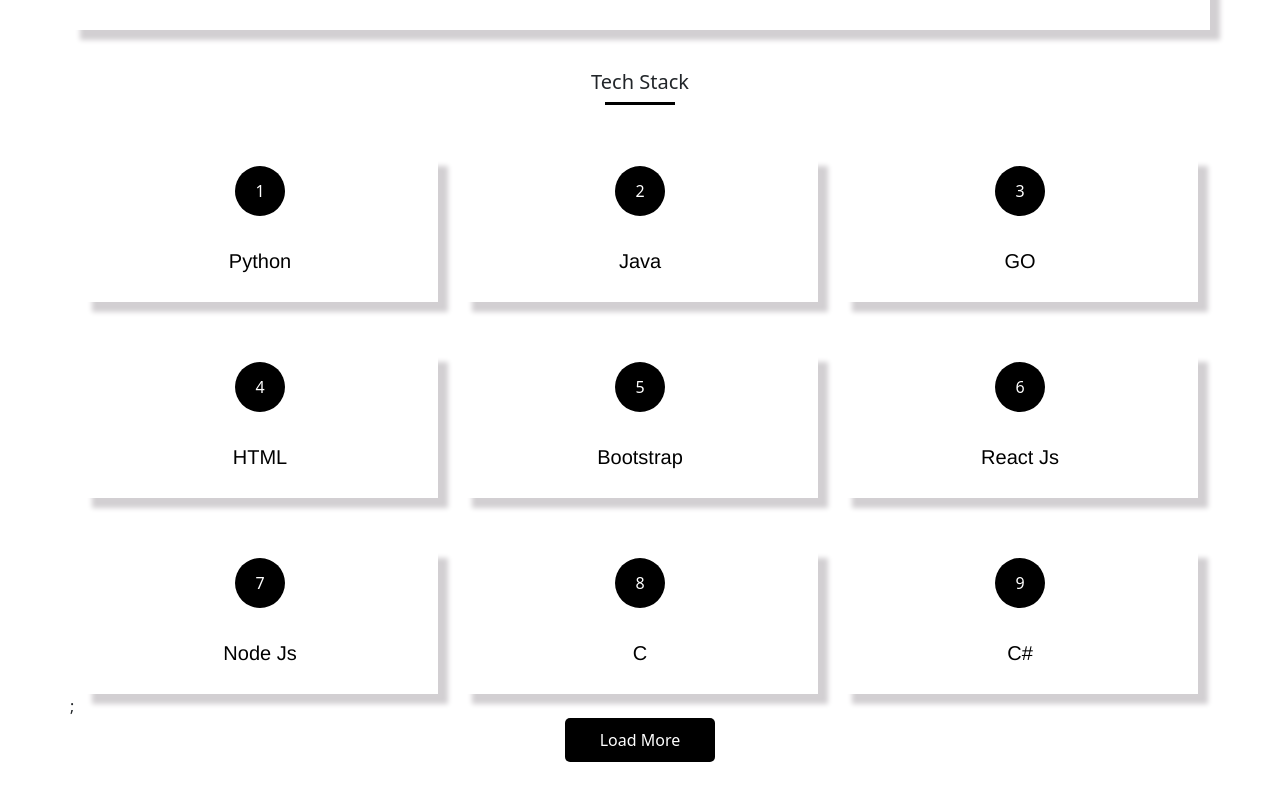
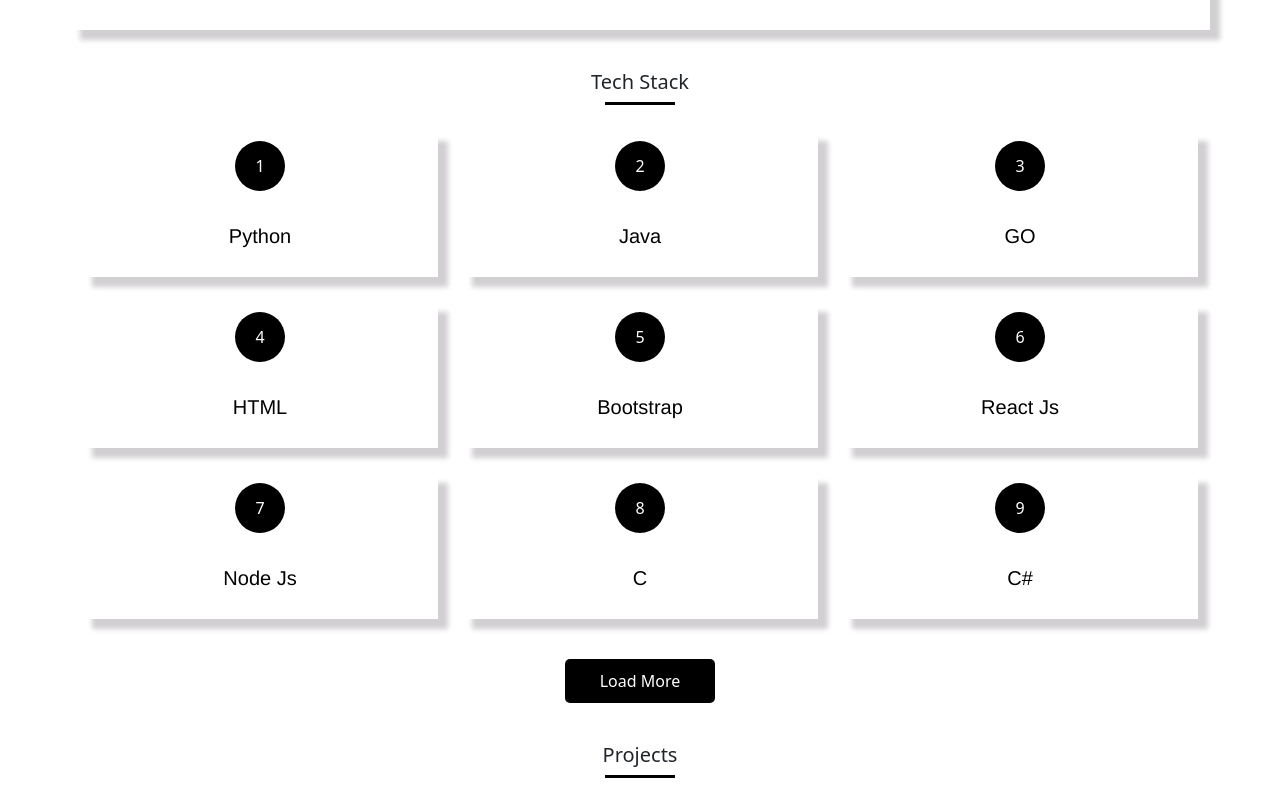
Before and after one commit to mulengangulale/My-Personal-Portfolio, a React (Create React App) app: page / in a window 1280 px wide. Shown: the part 820-1622 px from the top of the page. After the commit the page ends 1599 px from the top, so only its background shows below. Built offline with nearby package versions, Linux system fonts and the light colour scheme.

Commit message:
Now working on the projects Section

```diff
--- a/src/App.js
+++ b/src/App.js
@@ -2,6 +2,7 @@
 import About from "./components/About/About"
 import Sidebar from "./components/Sidebar/Sidebar";
 import TechStack from "./components/TechStack/TechStack";
+import Project from "./components/Projects/Project";
 
 function App(){
   return (
@@ -9,6 +10,7 @@
       <Sidebar />
       <About />
       <TechStack />
+      <Project />
     </>
   )
 }
--- /dev/null
+++ b/src/components/Projects/Project.js
@@ -0,0 +1,15 @@
+import React from "react";
+import "./Project.css";
+import ProjectList from "./ProjectList";
+
+function Project(){
+    return (
+        <div className="container">
+            <div className="section-title">
+                <h5>Projects</h5>
+                <span className="line"></span>
+            </div>
+        </div>
+    )
+}
+export default Project;
--- /dev/null
+++ b/src/components/Projects/ProjectList.js
@@ -0,0 +1,9 @@
+import React from "react";
+import "./ProjectList.css"
+
+function ProjectList(){
+    return (
+        <div>ProjectList</div>
+    )
+}
+export default ProjectList;
--- a/src/components/TechStack/TechStack.css
+++ b/src/components/TechStack/TechStack.css
@@ -13,7 +13,7 @@
     -webkit-box-shadow: 10px 10px 5px 0px rgba(122,117,122,1);
     -moz-box-shadow: 10px 10px 5px 0px rgb(207, 201, 207);
     box-shadow: 10px 10px 5px 0px rgb(210, 207, 210);
-    margin-top: 50px;
+    margin-top: 25px;
 }
 
 .tech-content p{
@@ -65,6 +65,7 @@
     margin-right: auto;
     border-radius: 5px;
     margin-bottom: 40px;
+    margin-top: 40px;
     cursor: pointer;
 
 }
--- a/src/components/TechStack/TechStack.js
+++ b/src/components/TechStack/TechStack.js
@@ -60,7 +60,7 @@
                             <p>{item.name}</p>
                         </div>
                     </div>
-                ))};
+                ))}
             </div>
             {showMoreTechStack >= data.length ? null : <span onClick={loadMore} className="load-more">Load More</span>}
         </div>
```
Also changed, not shown: src/components/Projects/Project.css (added), src/components/Projects/ProjectList.css (added).
